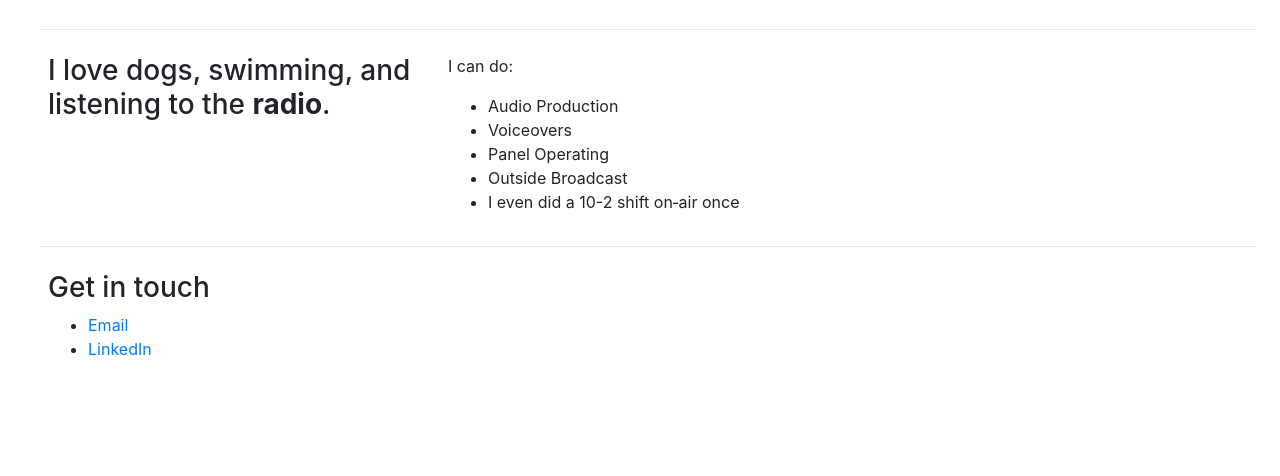
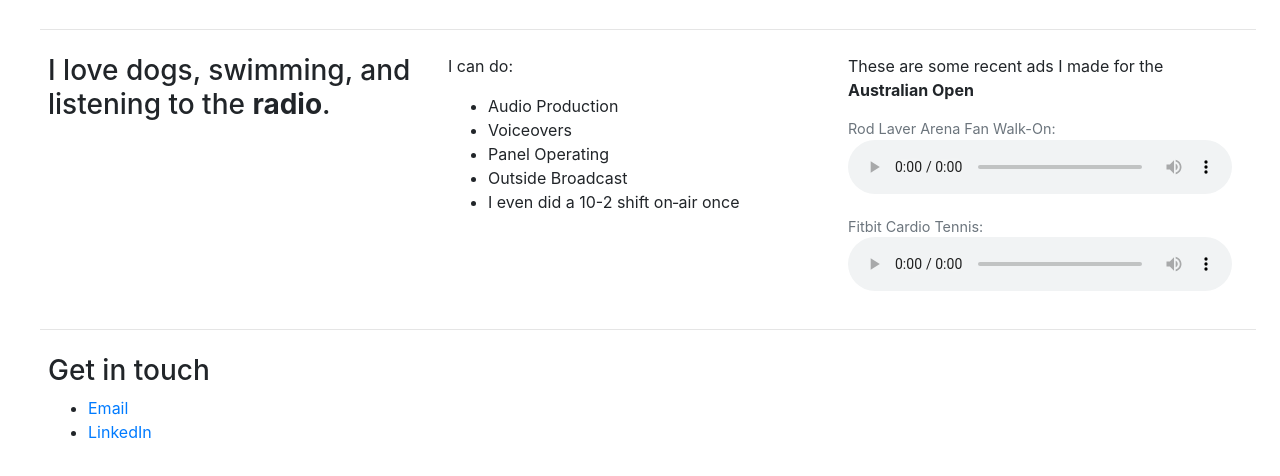
Before and after one commit to mattdinthehouse/https-mattdwyer.cool, a website: page public/index.html in a window 1280 px wide. Shown: the part 1579-2055 px from the top of the page. Before the commit the page ends 2004 px from the top, so only its background shows below. Drawn offline with Linux system fonts and the light colour scheme; a web font is replaced by a local one.

Commit message:
Add some ads to the radio section

```diff
--- a/public/index.html
+++ b/public/index.html
@@ -140,6 +140,20 @@
 				</ul>
 			</div>
 
+			<div class="col-12 col-lg-4">
+				<p>These are some recent ads I made for the <strong>Australian&nbsp;Open</strong></p>
+
+				<figure class="figure">
+					<figcaption class="figure-caption">Rod Laver Arena Fan Walk-On:</figcaption>
+					<audio controls src="radio/rla-fan-walkon.mp3"></audio>
+				</figure>
+
+				<figure class="figure">
+					<figcaption class="figure-caption">Fitbit Cardio Tennis:</figcaption>
+					<audio controls src="radio/fitbit-cardio-tennis.mp3"></audio>
+				</figure>
+			</div>
+
 			<hr class="col-12 mb-4"/>
 
 			<div class="col-12 col-md-6 col-lg-4">
--- a/sass/_common.scss
+++ b/sass/_common.scss
@@ -14,3 +14,11 @@ dl {
 .btn:disabled {
 	cursor: not-allowed;
 }
+
+.figure {
+	display:block;
+
+	audio {
+		width:100%;
+	}
+}
--- a/sass/vendor/_bootstrap.scss
+++ b/sass/vendor/_bootstrap.scss
@@ -23,7 +23,7 @@
 // Content
 @import "../node_modules/bootstrap/scss/reboot";
 @import "../node_modules/bootstrap/scss/type";
-//@import "../node_modules/bootstrap/scss/images";
+@import "../node_modules/bootstrap/scss/images";
 //@import "../node_modules/bootstrap/scss/code";
 //@import "../node_modules/bootstrap/scss/tables";
 
```
Also changed, not shown: public/styles.css, 2 other files.
